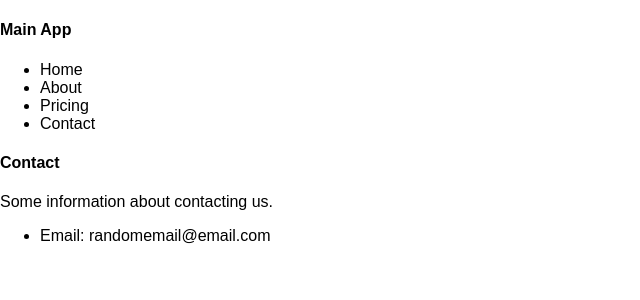
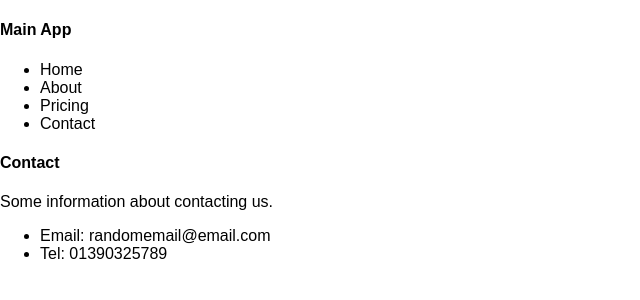
Before and after one commit to basically-joe/reactRouting, a React (Create React App) app: page / in a window 1280 px wide. Both pictures are taken after a click on the link "Contact". Shown: the top 300 px of the page, without its empty margins (0-640 px from the left). Built offline with nearby package versions, Linux system fonts and the light colour scheme.

Commit message:
added contact details

```diff
--- a/src/components/Contact.js
+++ b/src/components/Contact.js
@@ -6,6 +6,7 @@ const Contact = () => (
     <p>Some information about contacting us.</p>
     <ul>
     <li>Email: randomemail@email.com</li>
+    <li>Tel: 01390325789</li>
     </ul>
   </div>
 );
```
